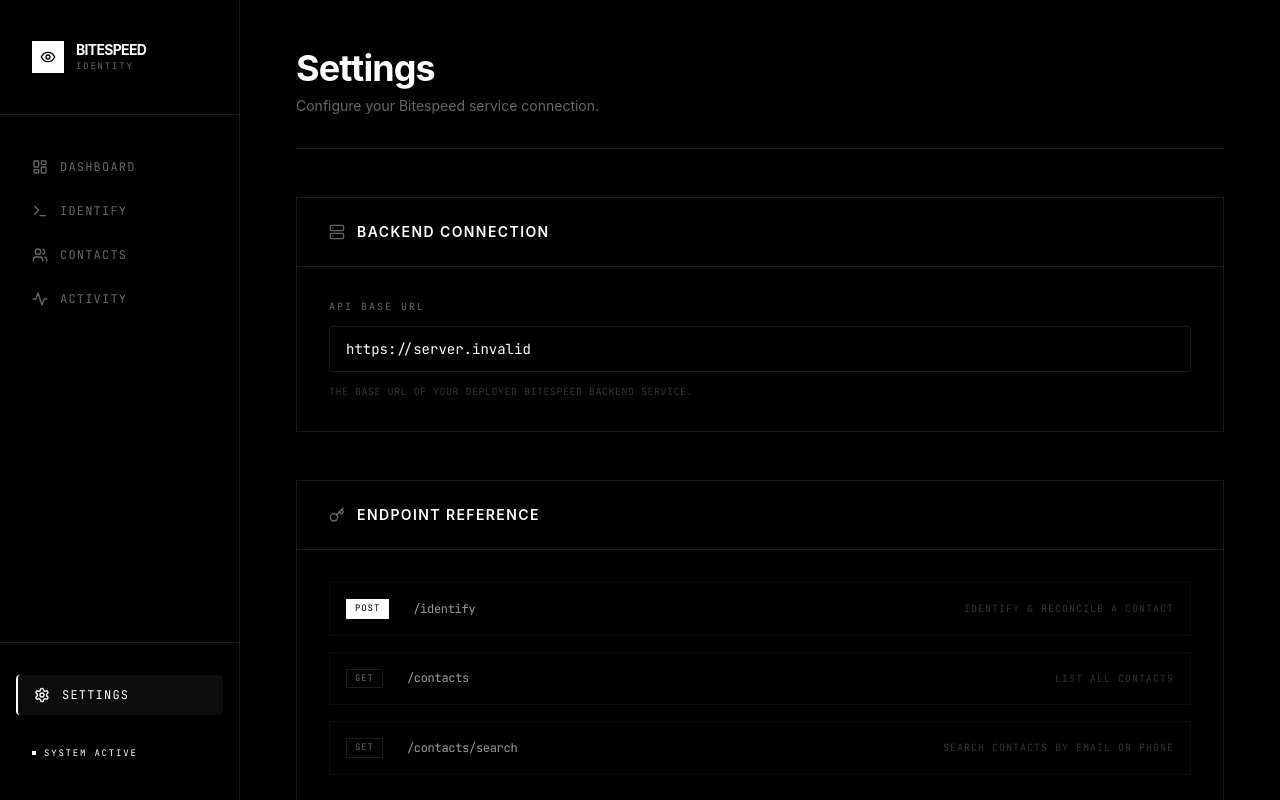
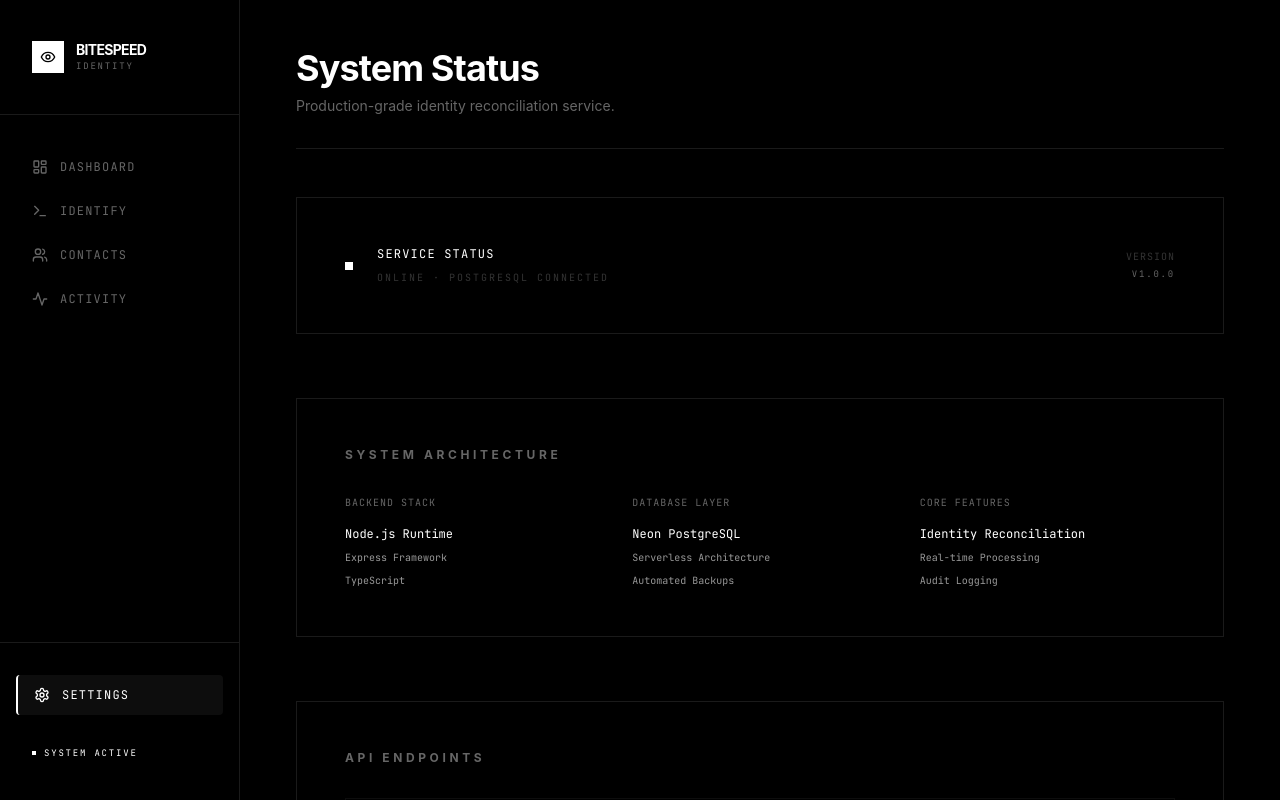
Before and after one commit to sukumar-cloud/-Identity-Reconciliation, a React (Vite) app in the folder frontend/: page / in a window 1280 px wide. Both pictures are taken after a click on the button "SETTINGS". Shown: the top 800 px of the page. Built offline with nearby package versions, Linux system fonts and the light colour scheme; no server answers.

Commit message:
style: simplify Settings page to show only professional system information

```diff
--- a/frontend/src/pages/Settings.tsx
+++ b/frontend/src/pages/Settings.tsx
@@ -1,89 +1,80 @@
-import { useState } from 'react';
-import { Server, Key, Globe, Save } from 'lucide-react';
-
 export default function SettingsPage() {
-  const [apiUrl, setApiUrl] = useState(import.meta.env.VITE_API_URL || 'http://localhost:3000');
-  const [saved, setSaved] = useState(false);
-
-  const handleSave = () => {
-    localStorage.setItem('api_url', apiUrl);
-    setSaved(true);
-    setTimeout(() => setSaved(false), 2000);
-  };
-
   return (
     <div className="p-12 animate-fade-in max-w-5xl mx-auto">
       <div className="mb-12 border-b border-white/10 pb-8">
-        <h1 className="font-display font-bold text-4xl text-white tracking-tight">Settings</h1>
-        <p className="text-white/40 text-sm mt-2 font-body max-w-xl">Configure your Bitespeed service connection.</p>
+        <h1 className="font-display font-bold text-4xl text-white tracking-tight">System Status</h1>
+        <p className="text-white/40 text-sm mt-2 font-body max-w-xl">Production-grade identity reconciliation service.</p>
       </div>
 
-      <div className="space-y-12">
-        {/* API Config */}
-        <div className="border border-white/10">
-          <div className="flex items-center gap-3 px-8 py-6 border-b border-white/10">
-            <Server className="w-4 h-4 text-white/40" />
-            <h2 className="font-display font-semibold text-white text-sm uppercase tracking-widest">Backend Connection</h2>
-          </div>
-          <div className="p-8 space-y-6">
-            <div>
-              <label className="block text-[10px] font-mono text-white/40 uppercase tracking-[0.2em] mb-3">
-                API Base URL
-              </label>
-              <input
-                className="input-field"
-                value={apiUrl}
-                onChange={(e) => setApiUrl(e.target.value)}
-                placeholder="https://your-service.onrender.com"
-              />
-              <p className="text-white/20 text-[10px] font-mono mt-3 uppercase tracking-wider">The base URL of your deployed Bitespeed backend service.</p>
+      <div className="space-y-16">
+        {/* Service Status */}
+        <div className="border border-white/10 p-12">
+          <div className="flex items-center justify-between">
+            <div className="flex items-center gap-6">
+              <div className="w-2 h-2 bg-white" />
+              <div>
+                <p className="text-xs font-mono text-white uppercase tracking-widest">Service Status</p>
+                <p className="text-[10px] font-mono text-white/20 uppercase tracking-[0.2em] mt-2">Online · PostgreSQL Connected</p>
+              </div>
+            </div>
+            <div className="text-right">
+              <p className="text-[10px] font-mono text-white/20 uppercase tracking-widest">Version</p>
+              <p className="text-[9px] font-mono text-white/40 uppercase tracking-[0.2em] mt-1">v1.0.0</p>
             </div>
           </div>
         </div>
 
-        {/* Endpoint reference */}
-        <div className="border border-white/10">
-          <div className="flex items-center gap-3 px-8 py-6 border-b border-white/10">
-            <Key className="w-4 h-4 text-white/40" />
-            <h2 className="font-display font-semibold text-white text-sm uppercase tracking-widest">Endpoint Reference</h2>
-          </div>
-          <div className="p-8 space-y-4">
-            {[
-              { method: 'POST', path: '/identify', desc: 'Identify & reconcile a contact' },
-              { method: 'GET', path: '/contacts', desc: 'List all contacts' },
-              { method: 'GET', path: '/contacts/search', desc: 'Search contacts by email or phone' },
-            ].map((e) => (
-              <div key={e.path} className="flex items-center gap-6 p-4 border border-white/5 hover:bg-white/[0.02] transition-colors">
-                <span className={`font-mono text-[9px] px-2 py-0.5 border ${
-                  e.method === 'POST' ? 'bg-white text-black border-white' : 'border-white/10 text-white/40'
-                } uppercase tracking-widest`}>
-                  {e.method}
-                </span>
-                <span className="font-mono text-xs text-white/60 tracking-tight">{e.path}</span>
-                <span className="font-mono text-[10px] text-white/20 uppercase tracking-widest ml-auto">{e.desc}</span>
+        {/* System Architecture */}
+        <div className="border border-white/10 p-12">
+          <h2 className="font-display font-bold text-xs text-white/40 uppercase tracking-[0.3em] mb-8">System Architecture</h2>
+          <div className="grid grid-cols-1 md:grid-cols-3 gap-8">
+            <div>
+              <p className="text-[10px] font-mono text-white/40 uppercase tracking-widest mb-4">Backend Stack</p>
+              <div className="space-y-2">
+                <p className="text-white text-xs font-mono">Node.js Runtime</p>
+                <p className="text-white/60 text-[10px] font-mono">Express Framework</p>
+                <p className="text-white/60 text-[10px] font-mono">TypeScript</p>
               </div>
-            ))}
+            </div>
+            <div>
+              <p className="text-[10px] font-mono text-white/40 uppercase tracking-widest mb-4">Database Layer</p>
+              <div className="space-y-2">
+                <p className="text-white text-xs font-mono">Neon PostgreSQL</p>
+                <p className="text-white/60 text-[10px] font-mono">Serverless Architecture</p>
+                <p className="text-white/60 text-[10px] font-mono">Automated Backups</p>
+              </div>
+            </div>
+            <div>
+              <p className="text-[10px] font-mono text-white/40 uppercase tracking-widest mb-4">Core Features</p>
+              <div className="space-y-2">
+                <p className="text-white text-xs font-mono">Identity Reconciliation</p>
+                <p className="text-white/60 text-[10px] font-mono">Real-time Processing</p>
+                <p className="text-white/60 text-[10px] font-mono">Audit Logging</p>
+              </div>
+            </div>
           </div>
         </div>
 
-        {/* Service status */}
-        <div className="border border-white/10 p-8 flex items-center justify-between">
-          <div className="flex items-center gap-4">
-            <div className="w-1.5 h-1.5 bg-white" />
-            <div>
-              <p className="text-xs font-mono text-white uppercase tracking-widest">Service Status</p>
-              <p className="text-[10px] font-mono text-white/20 uppercase tracking-[0.2em] mt-1">Online · PostgreSQL connected</p>
+        {/* API Endpoints */}
+        <div className="border border-white/10 p-12">
+          <h2 className="font-display font-bold text-xs text-white/40 uppercase tracking-[0.3em] mb-8">API Endpoints</h2>
+          <div className="space-y-4">
+            <div className="flex items-center justify-between p-4 border border-white/5">
+              <div className="flex items-center gap-4">
+                <span className="text-[9px] font-mono px-2 py-0.5 bg-white text-black uppercase tracking-widest">POST</span>
+                <span className="font-mono text-xs text-white tracking-tight">/identify</span>
+              </div>
+              <span className="text-[10px] font-mono text-white/20 uppercase tracking-widest">Identity Resolution</span>
+            </div>
+            <div className="flex items-center justify-between p-4 border border-white/5">
+              <div className="flex items-center gap-4">
+                <span className="text-[9px] font-mono px-2 py-0.5 text-white/40 border border-white/10 uppercase tracking-widest">GET</span>
+                <span className="font-mono text-xs text-white tracking-tight">/dashboard/stats</span>
+              </div>
+              <span className="text-[10px] font-mono text-white/20 uppercase tracking-widest">System Metrics</span>
             </div>
           </div>
-          <span className="text-[10px] font-mono border border-white/10 px-3 py-1 text-white/40 uppercase tracking-widest">v1.0.0</span>
         </div>
-
-        <button
-          onClick={handleSave}
-          className="btn-primary w-full uppercase tracking-[0.2em] text-xs font-mono py-4"
-        >
-          {saved ? 'Settings Saved' : 'Save Configuration'}
-        </button>
       </div>
     </div>
   );
```
